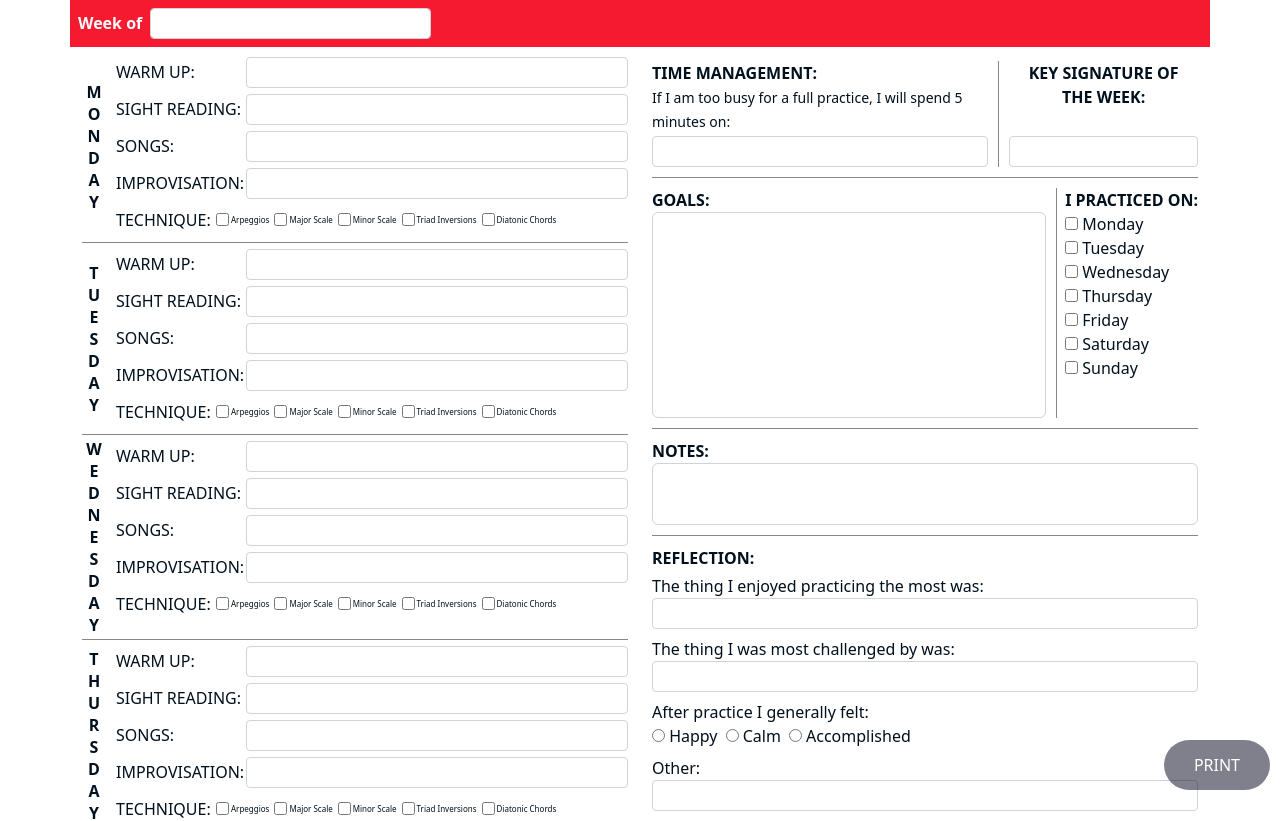
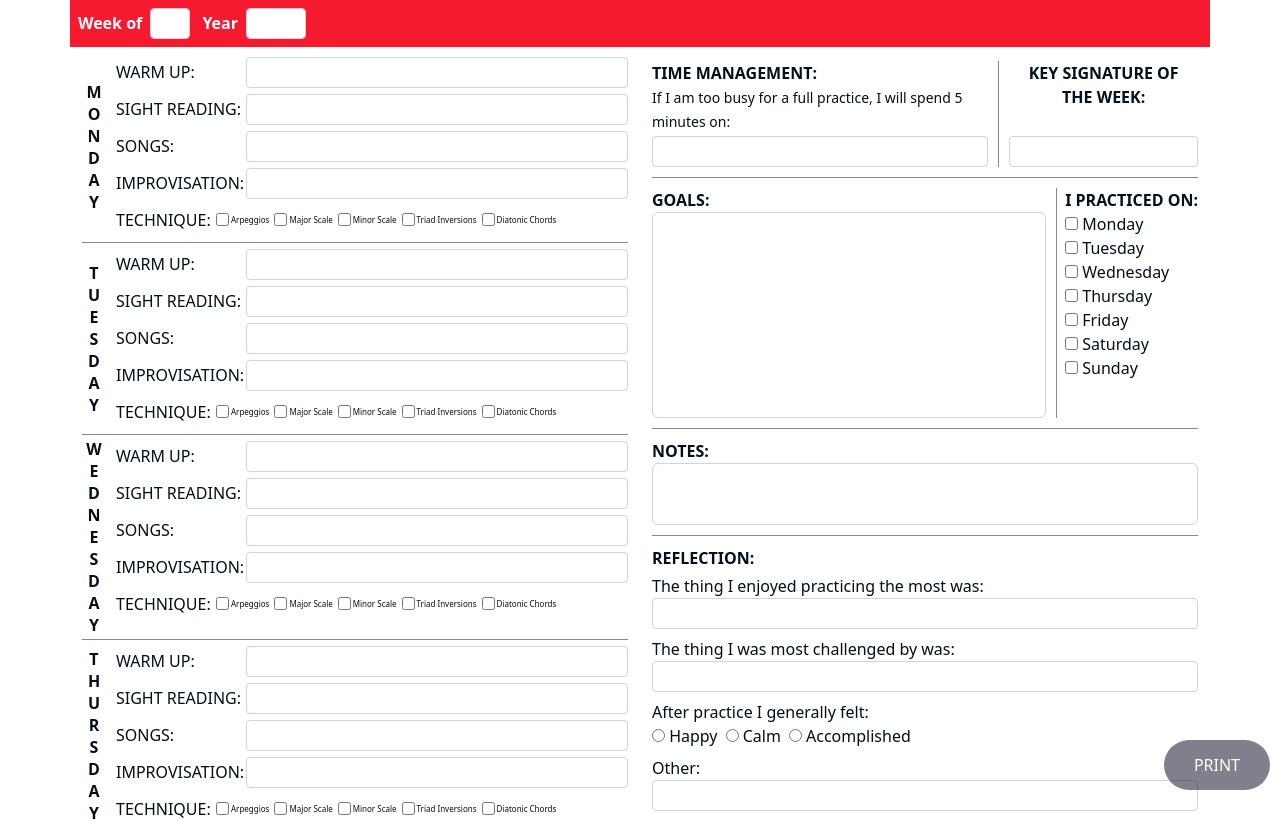
Before and after one commit to pianote-community/ng-practice-planer, an Angular app: page / in a window 1280 px wide. Shown: the top 821 px of the page. Built offline with nearby package versions, Linux system fonts and the light colour scheme.

Commit message:
feat: add year of input

```diff
--- a/src/app/app.component.html
+++ b/src/app/app.component.html
@@ -9,7 +9,15 @@
               type="text"
               class="form-control form-control-sm d-inline-block w-25 ms-2"
               name="ppWeekOf"
-              ngModel>
+              ngModel
+              style="max-width: 40px; text-align: center;">
+            <span class="fw-bold ms-2"> Year</span>
+            <input
+              type="text"
+              class="form-control form-control-sm d-inline-block w-25 ms-2"
+              name="ppYearOf"
+              ngModel
+              style="max-width: 60px; text-align: center;">
           </div>
         </div>
         <div class="row pp-weeks">
--- a/src/app/app.component.ts
+++ b/src/app/app.component.ts
@@ -19,7 +19,8 @@ export class AppComponent {
   public downloadAnchor: ElementRef | null = null;
 
   public formData = {
-    ppWeekOf: null
+    ppWeekOf: null,
+    ppYearOf: null
   };
 
   public onPrint(): void {
```
